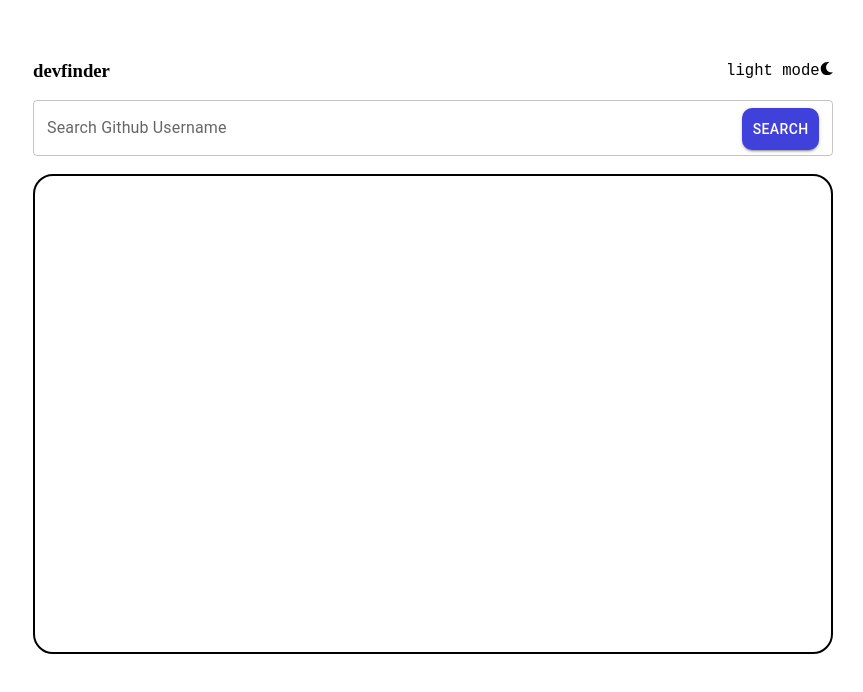
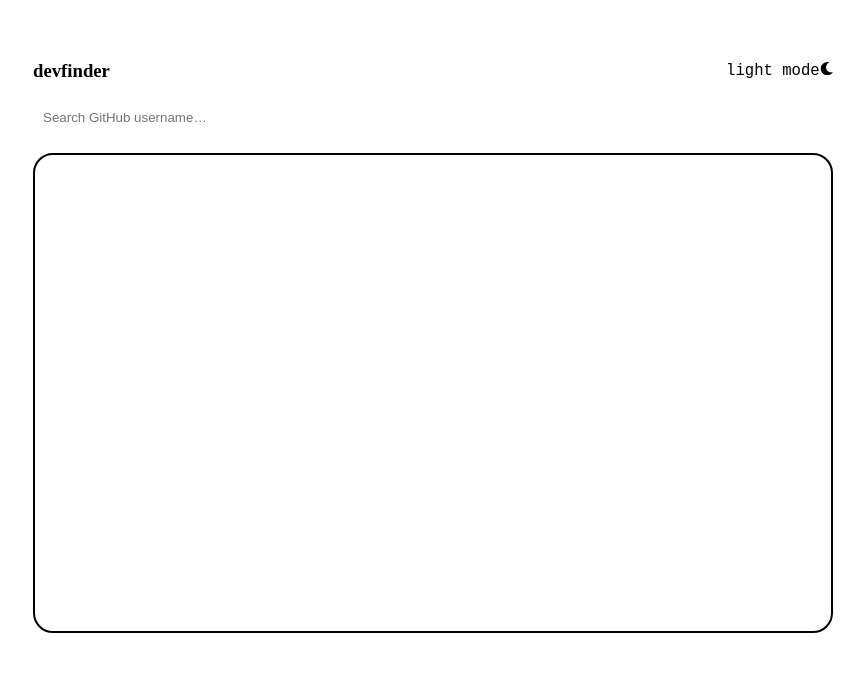
Before and after one commit to cheshta30/github-interface-new, a React (Create React App) app: page / in a window 1280 px wide. Shown: the top 692 px of the page, without its empty margins (417-1280 px from the left). Built offline with nearby package versions, Linux system fonts and the light colour scheme.

Commit message:
Initial commit

```diff
--- a/package.json
+++ b/package.json
@@ -5,8 +5,6 @@
   "dependencies": {
     "@emotion/react": "^11.11.4",
     "@emotion/styled": "^11.11.5",
-    "@material-ui/core": "^4.12.4",
-    "@material-ui/icons": "^4.11.3",
     "@mui/icons-material": "^5.16.1",
     "@mui/material": "^5.16.1",
     "@mui/styled-engine-sc": "^6.0.0-alpha.18",
--- a/src/App.js
+++ b/src/App.js
@@ -1,7 +1,6 @@
 import React, { useState, useMemo, useContext, createContext } from "react";
 import { QueryClient, QueryClientProvider, useQuery } from '@tanstack/react-query';
 import "./App.css";
-import Avatar from "@mui/material/Avatar";
 import SearchBar from "./components/SearchBar";
 import { FaTwitter, FaSun, FaMoon } from "react-icons/fa";
 import { IoLocationSharp } from "react-icons/io5";
@@ -9,9 +8,13 @@ import { GoLink } from "react-icons/go";
 import { PiBuildingOfficeLight } from "react-icons/pi";
 import styled, { ThemeProvider } from 'styled-components';
 
+// Initialize Query Client
 const queryClient = new QueryClient();
+
+// Context to toggle between light and dark modes
 const ColorModeContext = createContext({ toggleColorMode: () => {} });
 
+// Fetch Github user data
 function fetchGithubData(userName) {
   return fetch(`https://api.github.com/users/${userName}`)
     .then((response) => {
@@ -22,6 +25,7 @@ function fetchGithubData(userName) {
     });
 }
 
+// Styled-components for button and avatar
 const Button = styled.button`
   background: none;
   border: none;
@@ -29,6 +33,13 @@ const Button = styled.button`
   color: inherit;
 `;
 
+const Avatar = styled.img`
+  border-radius: 50%;
+  width: 90px;
+  height: 90px;
+`;
+
+// Define light and dark themes
 const darkTheme = {
   background: '#060730',
   color: '#ffffff',
@@ -39,12 +50,13 @@ const lightTheme = {
   color: '#000000',
 };
 
+// Main App Component
 function MyApp() {
   const [userName, setUserName] = useState("");
   const { isLoading, error, data: profileData } = useQuery({
     queryKey: ['githubUser', userName],
     queryFn: () => fetchGithubData(userName),
-    enabled: !!userName,
+    enabled: !!userName, // Enable query only when userName is not empty
   });
 
   const handleSubmit = (newUserName) => {
@@ -55,6 +67,7 @@ function MyApp() {
     setUserName(newUserName);
   };
 
+  // Consume context to toggle color mode
   const { theme, toggleColorMode } = useContext(ColorModeContext);
 
   return (
@@ -68,7 +81,8 @@ function MyApp() {
         </pre>
       </nav>
       <br />
-      <SearchBar handleSubmit={handleSubmit} />
+      {/* Pass theme prop to SearchBar */}
+      <SearchBar handleSubmit={handleSubmit} theme={theme} />
       <br />
       <div id="card">
         {isLoading ? (
@@ -78,13 +92,13 @@ function MyApp() {
         ) : profileData ? (
           <>
             <div id="profile">
-              <Avatar sx={{ width: 90, height: 90 }} alt="Avatar" src={profileData.avatar_url} />
+              <Avatar src={profileData.avatar_url} alt="Avatar" />
               <div id="profile-text">
                 <div id="name-joined">
                   <h2>{profileData.login}</h2>
                   <h4>Joined: {new Date(profileData.created_at).toLocaleDateString()}</h4>
                 </div>
-                <h3><a target="_blank" href={`https://github.com/${profileData.login}`}>@{profileData.login}</a></h3>
+                <h3><a target="_blank" rel="noopener noreferrer" href={`https://github.com/${profileData.login}`}>@{profileData.login}</a></h3>
               </div>
             </div>
             <div id="other_content">
@@ -140,7 +154,7 @@ function MyApp() {
                 <span>
                   {profileData.blog ? (
                     <>
-                      <GoLink /> {profileData.blog}
+                      <GoLink /> <a href={profileData.blog} target="_blank" rel="noopener noreferrer">{profileData.blog}</a>
                     </>
                   ) : (
                     <>
@@ -168,25 +182,25 @@ function MyApp() {
   );
 }
 
-export default function App() {
-  const [mode, setMode] = useState('light');
-  const colorMode = useMemo(
-    () => ({
-      theme: mode === 'light' ? lightTheme : darkTheme,
-      toggleColorMode: () => {
-        setMode((prevMode) => (prevMode === 'light' ? 'dark' : 'light'));
-      },
-    }),
-    [mode],
-  );
+// App wrapper with QueryClientProvider and ThemeProvider
+function App() {
+  const [isDarkMode, setIsDarkMode] = useState(false);
+
+  const theme = useMemo(() => (isDarkMode ? darkTheme : lightTheme), [isDarkMode]);
+
+  const toggleColorMode = () => {
+    setIsDarkMode(!isDarkMode);
+  };
 
   return (
     <QueryClientProvider client={queryClient}>
-      <ColorModeContext.Provider value={colorMode}>
-        <ThemeProvider theme={colorMode.theme}>
+      <ColorModeContext.Provider value={{ theme, toggleColorMode }}>
+        <ThemeProvider theme={theme}>
           <MyApp />
         </ThemeProvider>
       </ColorModeContext.Provider>
     </QueryClientProvider>
   );
 }
+
+export default App;
--- a/src/components/SearchBar.js
+++ b/src/components/SearchBar.js
@@ -1,33 +1,36 @@
-import React, { useState } from "react";
-import TextField from "@mui/material/TextField";
-import Button from "@mui/material/Button";
-import "../App.css";
+import React, { useState } from 'react';
+import styled from 'styled-components';
 
-function SearchBar({ handleSubmit }) {
-  const [searchQuery, setSearchQuery] = useState("");
+// Styled input with dynamic text and background colors
+const Input = styled.input`
+  width: 100%;
+  padding: 10px;
+  border: none;
+  outline: none;
+  color: ${(props) => props.theme.color};  // Use theme color for text
+  background-color: ${(props) => (props.theme.background === '#060730' ? '#333' : '#fff')};  // Change background based on theme
+`;
 
-  const handleFormSubmit = (e) => {
+function SearchBar({ handleSubmit, theme }) {
+  const [inputValue, setInputValue] = useState("");
+
+  const handleInputChange = (e) => {
+    setInputValue(e.target.value);
+  };
+
+  const onSubmit = (e) => {
     e.preventDefault();
-    handleSubmit(searchQuery);
-    setSearchQuery("");
+    handleSubmit(inputValue);
   };
 
   return (
-    <form onSubmit={handleFormSubmit}>
-      <TextField
-        fullWidth
-        label="Search Github Username"
-        placeholder="Enter username..."
-        size="large"
-        value={searchQuery}
-        onChange={(e) => setSearchQuery(e.target.value)}
-        InputProps={{
-          endAdornment: (
-            <Button id="SubmitButton" type="submit" variant="contained">
-              Search
-            </Button>
-          ),
-        }}
+    <form onSubmit={onSubmit}>
+      <Input
+        type="text"
+        placeholder="Search GitHub username…"
+        value={inputValue}
+        onChange={handleInputChange}
+        theme={theme}  // Pass the theme prop to styled input
       />
     </form>
   );
```
Also changed, not shown: 1 other file (tests, documents, lock files or other folders).
